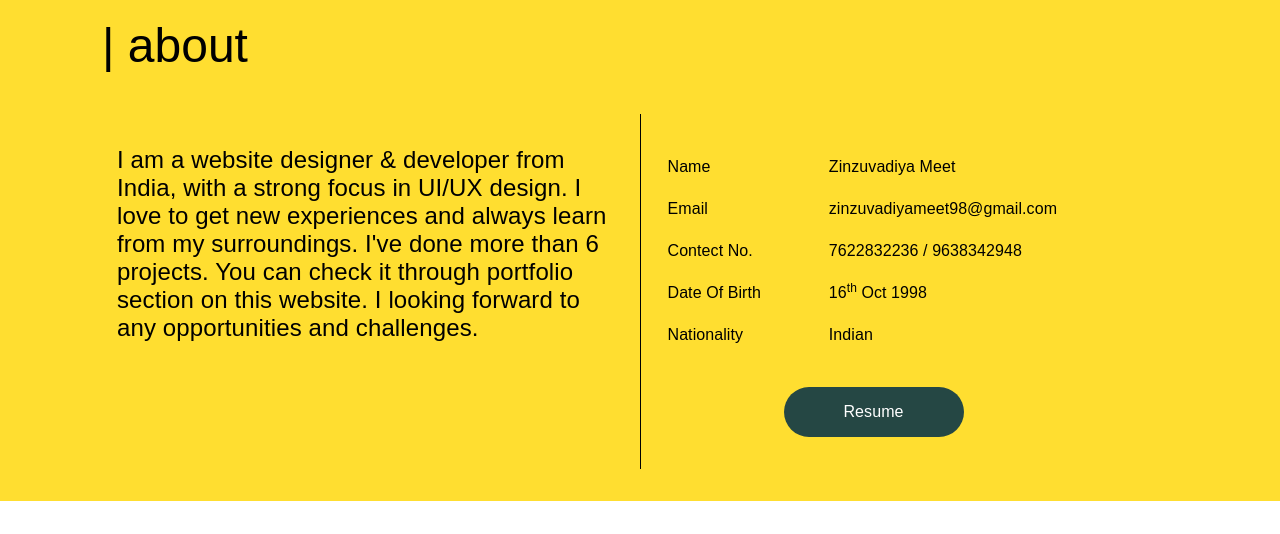
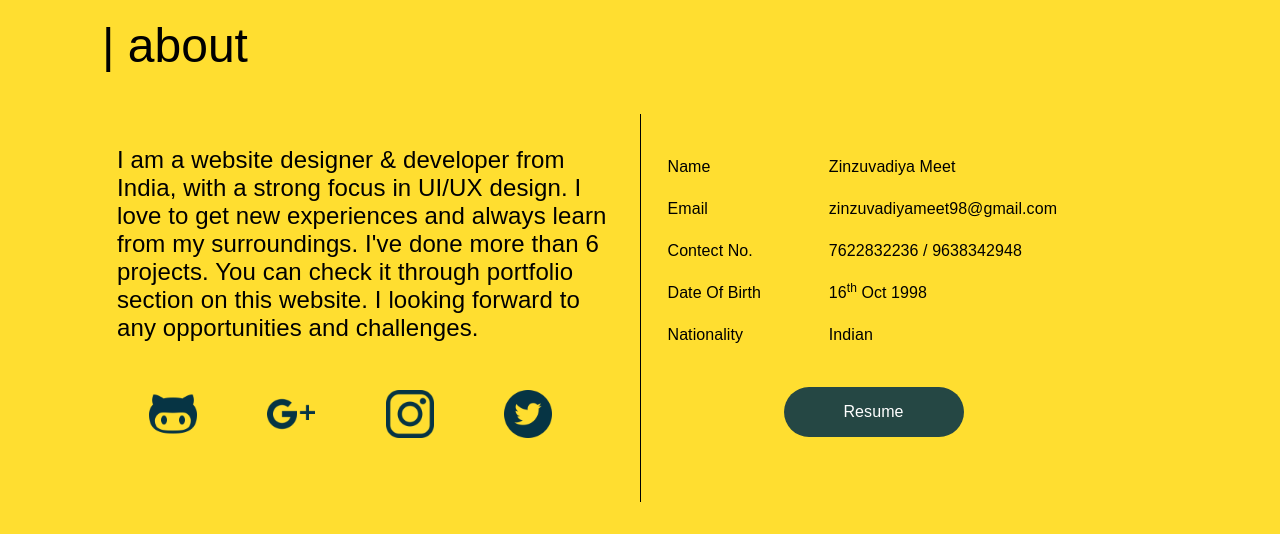
Before and after one commit to BlackDevil98/profile.io, a plain HTML site: page index.html in a window 1280 px wide. Shown: the part 822-1356 px from the top of the page. Before the commit the page ends 1323 px from the top, so only its background shows below. Drawn offline with nearby package versions, Linux system fonts and the light colour scheme; a web font is replaced by a local one.

Commit message:
Add files via upload

```diff
--- a/index.html
+++ b/index.html
@@ -46,6 +46,20 @@
               <div class="row">
                 <div class="col pera">
                   <p>I am a website designer & developer from India, with a strong focus in UI/UX design. I love to get new experiences and always learn from my surroundings. I've done more than 6 projects. You can check it through portfolio section on this website. I looking forward to any opportunities and challenges.</p>
+
+                  <div class="container img">
+                    <div class="row">
+                      <div class="col-sm"><img src="pics/github.png" alt="">
+                      </div>
+                      <div class="col-sm"><img src="pics/gplus.png" alt="">
+                      </div>
+                      <div class="col-sm"><img src="pics/insta.png" alt="">
+                      </div>
+                      <div class="col-sm"><img src="pics/twit.png" alt="">
+                      </div>
+                    </div>
+                  </div>
+
                 </div>
                 <div class="col tab">
 
--- a/master.css
+++ b/master.css
@@ -85,6 +85,14 @@
 font-family: 'Muli', sans-serif;
 font-size: 3rem;
 color: #000000;
+}
+.about .img{
+  padding: 2rem;
+}
+
+.about img{
+  height: 3rem;
+  width: 3rem;
 }
 
 .about .pera{
```
Also changed, not shown: pics/github.png (added), pics/gplus.png (added), pics/insta.png (added), pics/twit.png (added).
